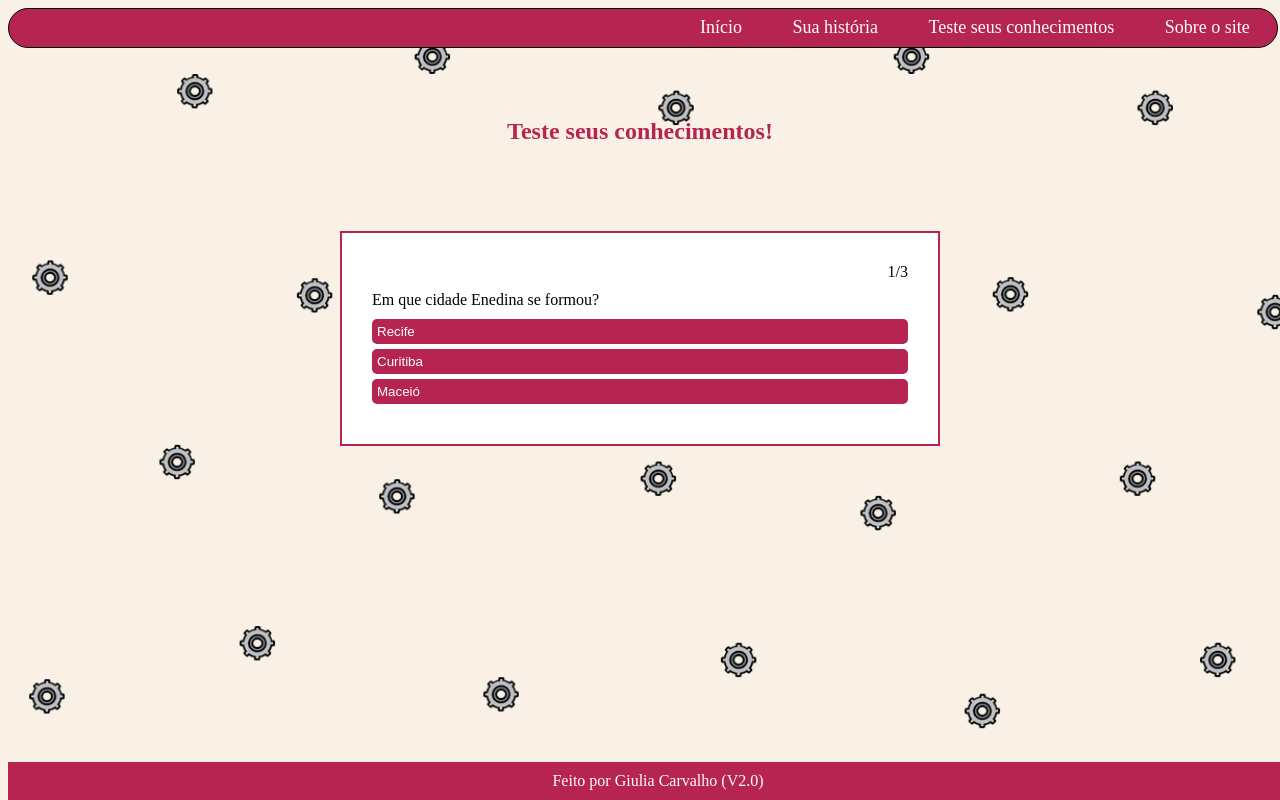
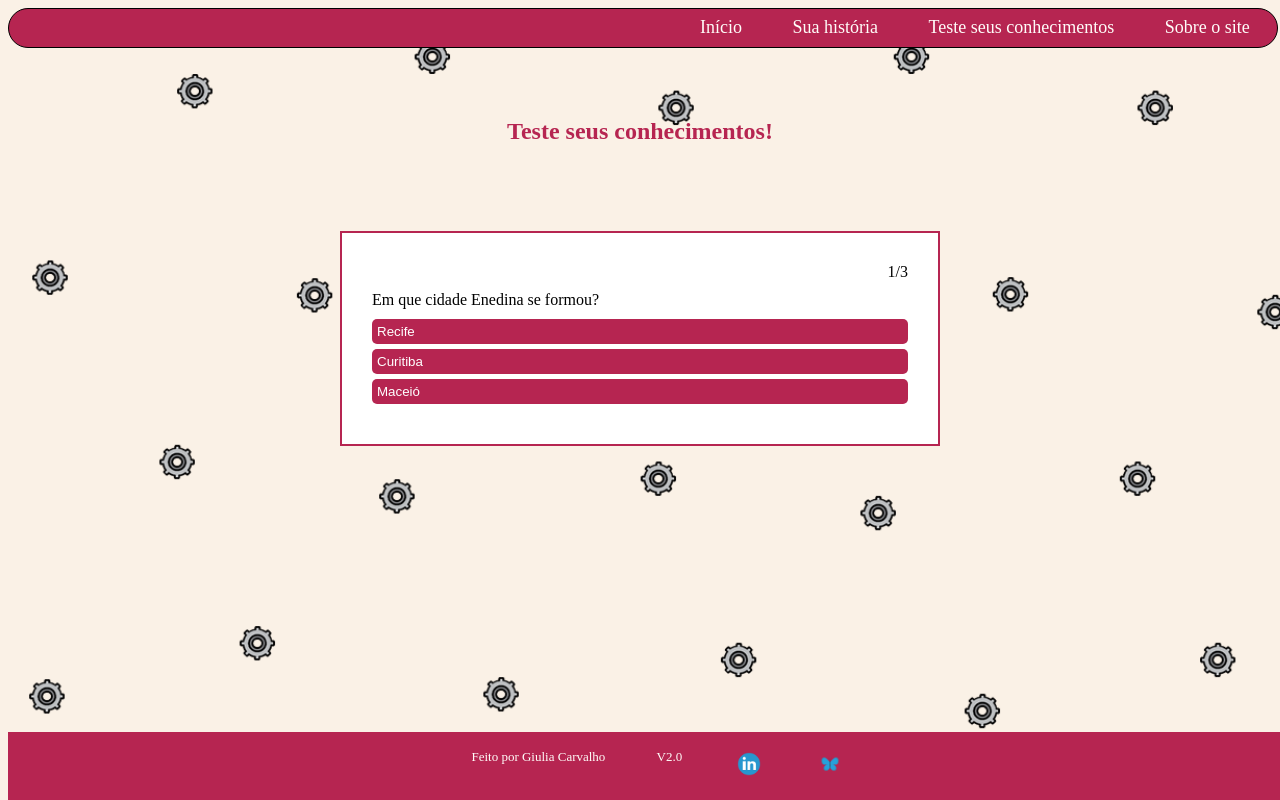
Before and after one commit to gcaac/Enedina_alves, a plain HTML site: page quiz.html in a window 1280 px wide. Drawn offline with Linux system fonts and the light colour scheme; a web font is replaced by a local one.

Commit message:
Update quiz.html

```diff
--- a/quiz.html
+++ b/quiz.html
@@ -50,7 +50,10 @@
     </main>
 
     <footer class="rodapé">
-        <span class="rodapé_texto1"> Feito por Giulia Carvalho (V2.0) </span>
+        <span class="rodapé_texto"> Feito por Giulia Carvalho </span>
+        <span class="rodapé_texto"> V2.0 </span>
+        <a href="https://www.linkedin.com/in/gcaac" target="_blank"> <spam class= "rodapé_texto"> <img class="logo" src="pics/linke.png"> </spam> </a>
+        <a href="https://womakerscode.org/" target="_blank"> <spam class= "rodapé_texto"> <img class="logo" src="pics/borbo.png"> </spam> </a>
     </footer>
 
 
```
